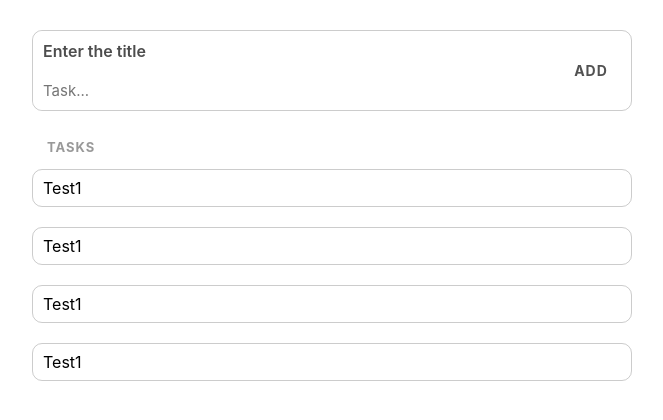
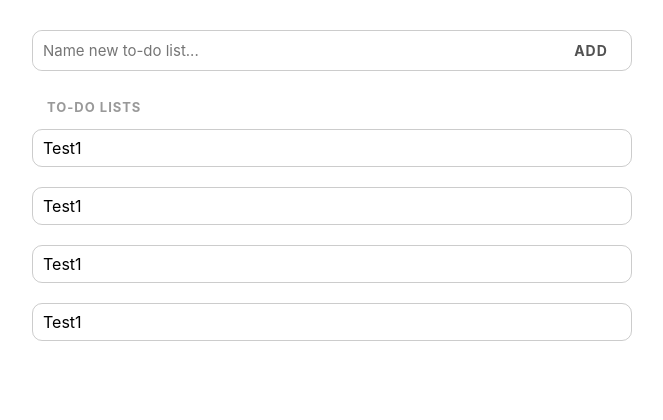
Before and after one commit to onndes/react-todo-list, a React (Create React App) app: page /#/todo-list in a window 1280 px wide. Before the commit this address led to /#/. Shown: the top 420 px of the page, without its empty margins (308-971 px from the left). Built offline with nearby package versions, Linux system fonts and the light colour scheme.

Commit message:
Add component ToDoList and TasksReducer
and switch in component body

```diff
--- a/src/Components/Body/Body.js
+++ b/src/Components/Body/Body.js
@@ -1,10 +1,16 @@
 import s from "./Body.module.css";
 import TasksList from "../TasksList/TasksList";
+import ToDoList from "./../ToDoList/ToDoList";
+import { Route, Switch, Redirect } from "react-router-dom";
 
 const Body = () => {
     return (
         <div className={s.wrapper}>
-            <TasksList />
+            <Switch>
+                <Route exact path='/' render={() => <Redirect to='/todo-list' />} />
+                <Route path='/todo-list' component={ToDoList} />
+                <Route path='/tasks' component={TasksList} />
+            </Switch>
         </div>
     );
 };
--- /dev/null
+++ b/src/Components/ToDoList/FormToDoList/FormToDoList.js
@@ -0,0 +1,19 @@
+import s from "./FormToDoList.module.css";
+import { Field, reduxForm } from "redux-form";
+
+const FormToDoList = (props) => {
+    return (
+        <form onSubmit={props.handleSubmit} className={s.form}>
+            <Field
+                className={s.inputText}
+                name='bodyNewTask'
+                placeholder='Name new to-do list...'
+                component='input'
+                type='text'
+            />
+            <button className={s.button}>ADD</button>
+        </form>
+    );
+};
+
+export default reduxForm({ form: "todo" })(FormToDoList);
--- /dev/null
+++ b/src/Components/ToDoList/FormToDoList/FormToDoList.module.css
@@ -0,0 +1,51 @@
+.form {
+  margin: 30px 0px;
+  border: 1px solid rgba(128, 128, 128, 0.4);
+  width: 100%;
+  grid-template-columns: 1fr 80px;
+  border-radius: 10px;
+  position: relative;
+  z-index: 2;
+  display: grid;
+  grid-template-areas: "title button" "text button";
+}
+.form input {
+  color: black;
+  width: 100%;
+  padding: 10px;
+  border-radius: 10px;
+}
+
+
+.inputTitle {
+  grid-area: title;
+  font-size: 16px;
+  font-weight: 600;
+}
+.inputTitle::placeholder {
+  color: rgb(77, 77, 77);
+}
+
+
+.inputText {
+  grid-area: text;
+  font-size: 15px;
+}
+
+.button {
+  grid-area: button;
+  position: relative;
+  z-index: 1;
+  border-start-end-radius: 10px;
+  border-bottom-right-radius: 10px;
+  padding: 10px 20px;
+  background-color: transparent;
+  color: rgba(39, 39, 39, 0.8);
+  font-weight: 700;
+  font-size: 14px;
+  letter-spacing: 1px;
+}
+
+.button:hover {
+  background-color: rgba(128, 128, 128, 0.15);
+}
--- /dev/null
+++ b/src/Components/ToDoList/ToDoItem/ToDoItem.js
@@ -0,0 +1,16 @@
+import s from "./ToDoItem.module.css";
+
+const ToDoItem = () => {
+    return (
+        <div className={s.wrapper}>
+            <ul className={s.list}>
+                <li className={s.item}>Test1</li>
+                <li className={s.item}>Test1</li>
+                <li className={s.item}>Test1</li>
+                <li className={s.item}>Test1</li>
+            </ul>
+        </div>
+    );
+};
+
+export default ToDoItem;
--- /dev/null
+++ b/src/Components/ToDoList/ToDoItem/ToDoItem.module.css
@@ -0,0 +1,7 @@
+.item {
+  font-size: 16px;
+  padding: 10px;
+  border: 1px solid rgba(128, 128, 128, 0.4);
+  margin: 0px 0px 20px 0px;
+  border-radius: 10px;
+}
--- /dev/null
+++ b/src/Components/ToDoList/ToDoList.js
@@ -0,0 +1,19 @@
+import FormToDoList from "./FormToDoList/FormToDoList";
+import ToDoItem from "./ToDoItem/ToDoItem";
+import s from "./ToDoList.module.css";
+
+const TasksList = () => {
+    const addTask = (data) => {
+        console.log(data);
+    };
+
+    return (
+        <div className={s.wrapper}>
+            <FormToDoList handleSubmit={addTask} />
+            <h1 className={s.title}>TO-DO LISTS</h1>
+            <ToDoItem />
+        </div>
+    );
+};
+
+export default TasksList;
--- /dev/null
+++ b/src/Components/ToDoList/ToDoList.module.css
@@ -0,0 +1,11 @@
+.wrapper {
+  margin: 30px 0px 0px 0px;
+}
+
+.title {
+  color: rgba(128, 128, 128, 0.8);
+  font-weight: 700;
+  font-size: 13px;
+  letter-spacing: 1px;
+  margin: 0px 0px 15px 15px;
+}
--- /dev/null
+++ b/src/Store/Reducer/TasksReducer.js
@@ -0,0 +1,10 @@
+const initialState = {};
+
+const TasksReducer = (state = initialState, action) => {
+    switch (action.type) {
+        default:
+            return state;
+    }
+};
+
+export default TasksReducer;
--- a/src/Store/Store.js
+++ b/src/Store/Store.js
@@ -1,12 +1,14 @@
 import { combineReducers, applyMiddleware, createStore } from "redux";
+import { reducer as formReducer } from "redux-form";
 import thunkMiddleware from "redux-thunk";
-import { reducer as formReducer } from "redux-form";
 
 import ToDoReducer from "./Reducer/ToDoReducer";
+import TasksReducer from "./Reducer/TasksReducer";
 
 const reducers = combineReducers({
-    toDo: ToDoReducer,
+    todo: ToDoReducer,
     form: formReducer,
+    tasks: TasksReducer,
 });
 
 const store = createStore(reducers, applyMiddleware(thunkMiddleware));
```
